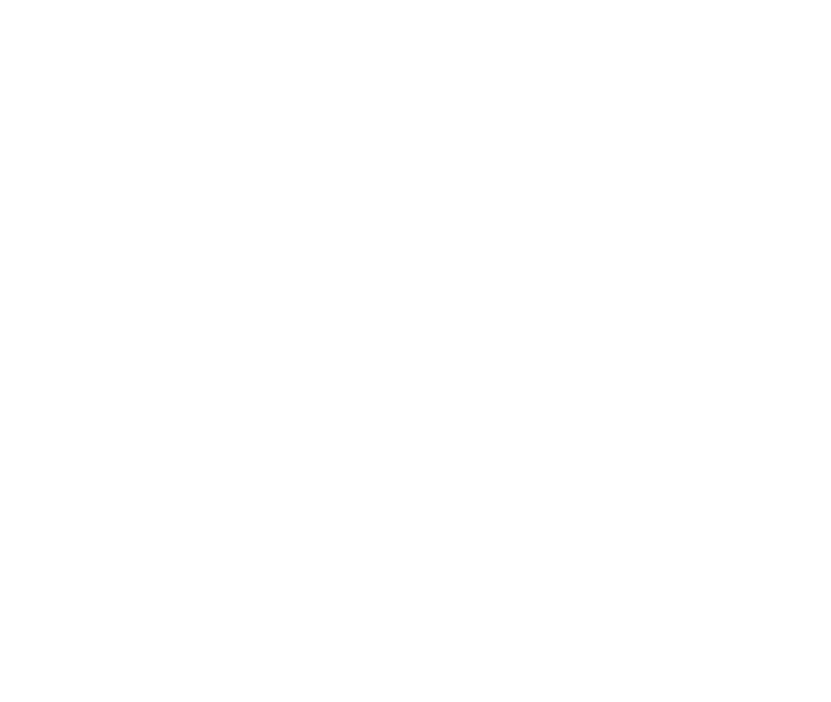
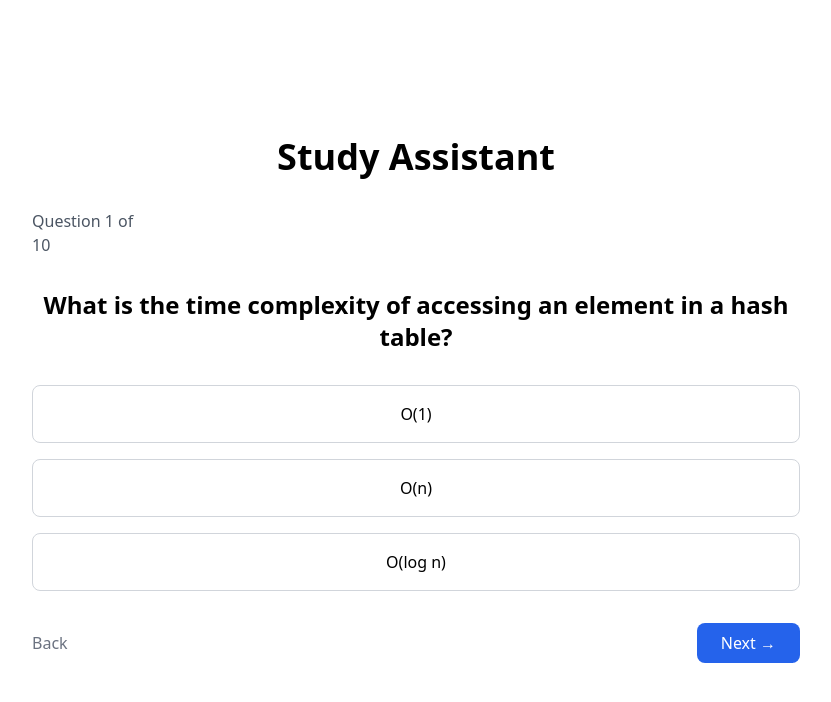
Before and after one commit to Gabb3e/ai_assistant_teacher, a React (Create React App) app in the folder frontend/: page /QuestionPage in a window 1280 px wide. Before the commit this address had no page. Shown: the top 702 px of the page, without its empty margins (224-1055 px from the left). Built offline with nearby package versions, Linux system fonts and the light colour scheme.

Commit message:
Added page where the questions will be displayed along with three answer options

```diff
--- a/frontend/src/App.js
+++ b/frontend/src/App.js
@@ -9,6 +9,7 @@
 import TopicSelection from './TopicSelection';
 import QuestionCount from './QuestionCount';
 import KnowledgeLevel from './KnowledgeLevel';
+import QuestionPage from './QuestionPage';
 
 function App() {
   return (
@@ -23,7 +24,7 @@
         <Route path="/dashboard" element={<Dashboard />} />
         <Route path="/QuestionCount" element={<QuestionCount />} />
         <Route path="/KnowledgeLevel" element={<KnowledgeLevel />} />
-
+        <Route path="/QuestionPage" element={<QuestionPage />} />
       </Routes>
     </Router>
   );
--- /dev/null
+++ b/frontend/src/QuestionPage.js
@@ -0,0 +1,47 @@
+import React from 'react';
+
+const QuestionPage = () => {
+  return (
+    <div className="flex flex-col items-center justify-center h-screen bg-white">
+      <h1 className="text-4xl font-bold text-black mb-8">Study Assistant</h1>
+      <div className="w-full max-w-3xl mx-auto">
+        {/* Progress Bar */}
+        <div className="flex items-center justify-between mb-8">
+          <span className="text-gray-600">Question 1 of 10</span>
+          <div className="flex space-x-2 w-full ml-4">
+            <div className="h-1 bg-blue-600 rounded-full w-1/10"></div>
+            <div className="h-1 bg-gray-300 rounded-full w-9/10"></div>
+          </div>
+        </div>
+
+        {/* Question Section */}
+        <div className="text-center mb-8">
+          <h2 className="text-2xl font-semibold text-black">
+            What is the time complexity of accessing an element in a hash table?
+          </h2>
+        </div>
+
+        {/* Answer Options */}
+        <div className="grid grid-cols-1 gap-4 mb-8">
+          <button className="border border-gray-300 p-4 rounded-lg text-black hover:bg-gray-100 transition duration-300">
+            O(1)
+          </button>
+          <button className="border border-gray-300 p-4 rounded-lg text-black hover:bg-gray-100 transition duration-300">
+            O(n)
+          </button>
+          <button className="border border-gray-300 p-4 rounded-lg text-black hover:bg-gray-100 transition duration-300">
+            O(log n)
+          </button>
+        </div>
+
+        {/* Navigation Buttons */}
+        <div className="flex justify-between">
+          <button className="text-gray-500">Back</button>
+          <button className="bg-blue-600 text-white py-2 px-6 rounded-lg">Next →</button>
+        </div>
+      </div>
+    </div>
+  );
+};
+
+export default QuestionPage;
```
